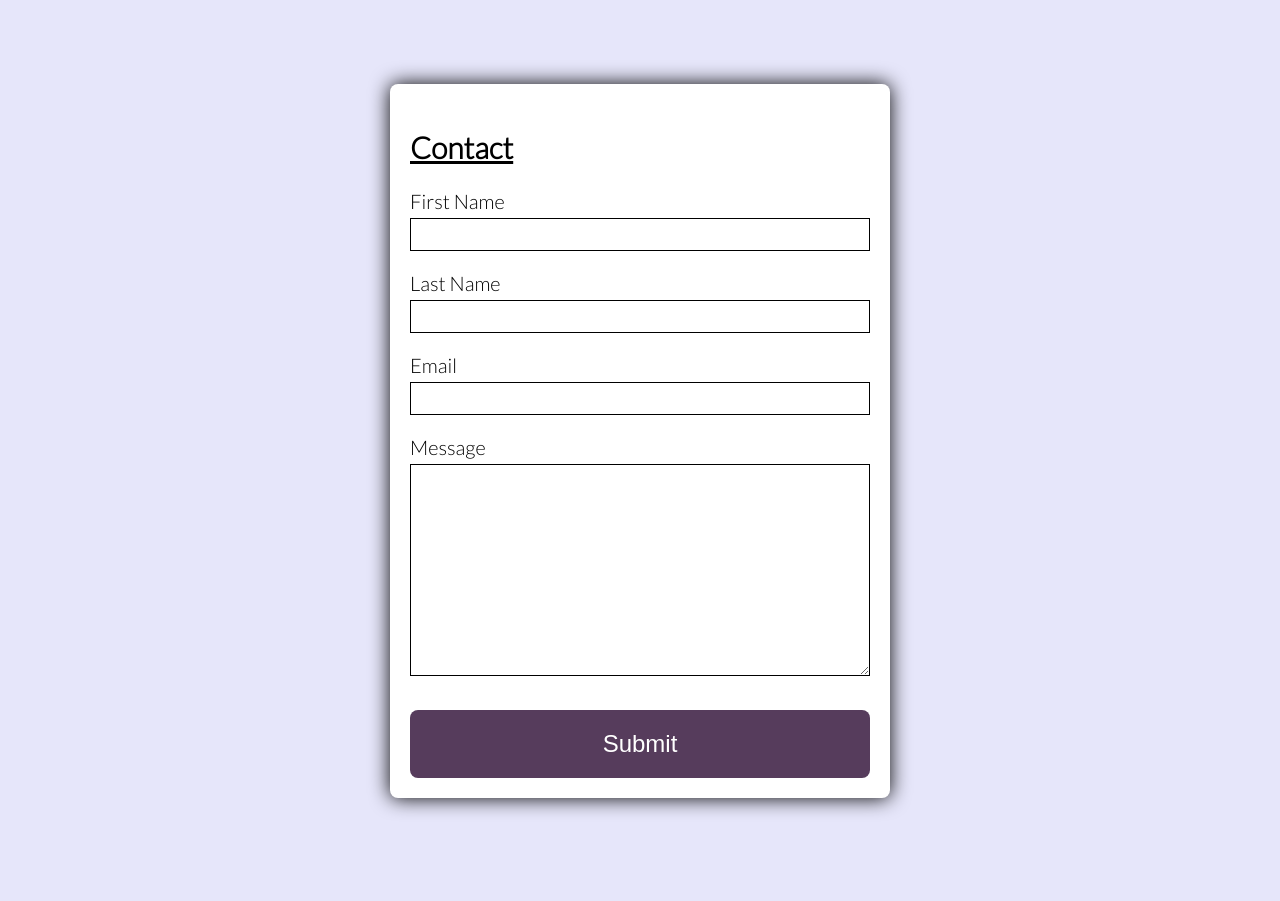
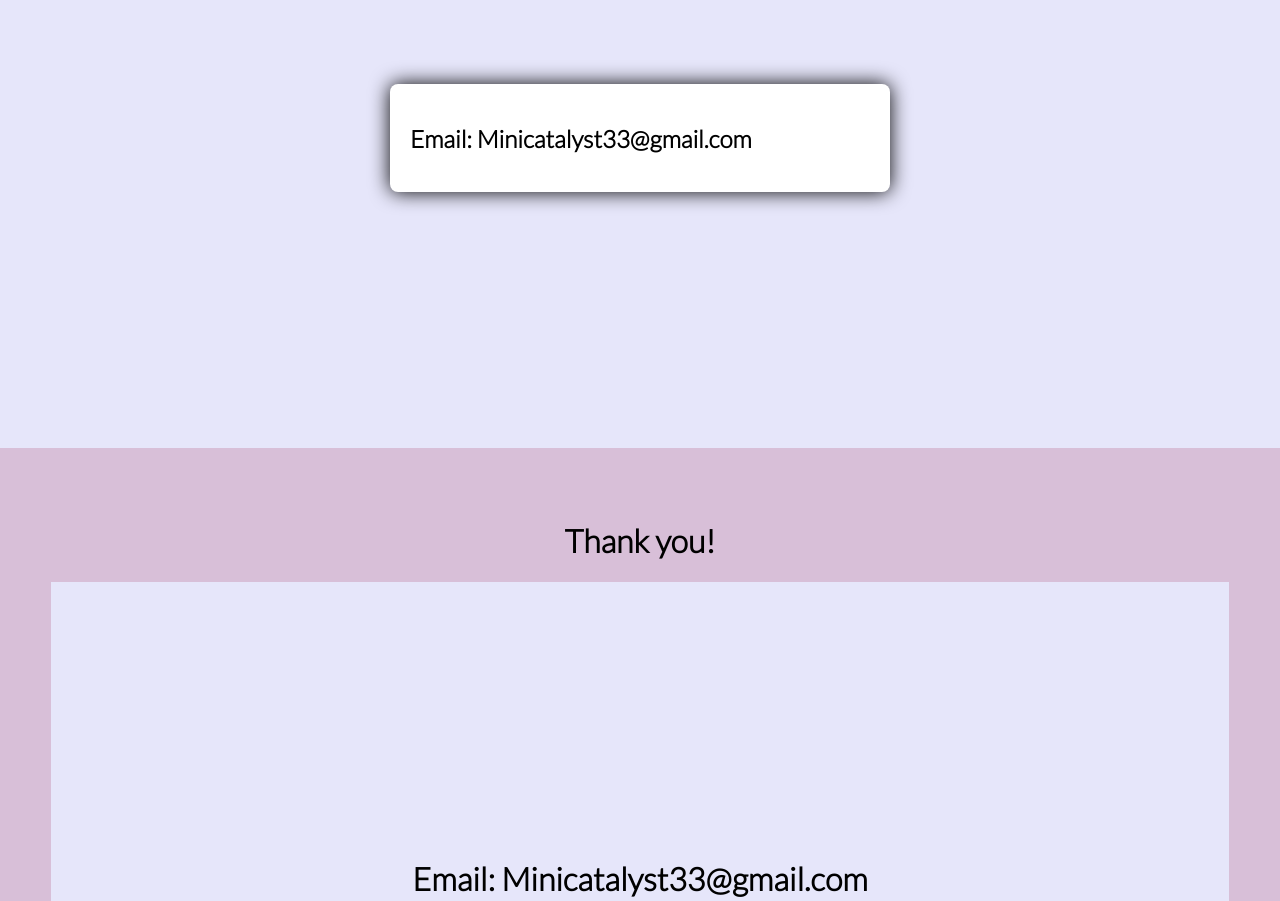
Before and after one commit to minicatalyst/Portfolio, a plain HTML site: page root/index.html in a window 1280 px wide. Shown: the part 2300-3201 px from the top of the page. Drawn offline with Linux system fonts and the light colour scheme.

Commit message:
Update index.html

```diff
--- a/root/index.html
+++ b/root/index.html
@@ -9,7 +9,7 @@
   <ul class="nav-list">
     <li><a href="#welcome-section"> About </a> </li>
     <li><a href="#projects-section"> Work </a> </li>
-    <li><a href="#contact-section"> Contact </a> </li>
+    <li><a href="#footer"> Contact </a> </li>
     <li><a href="https://github.com/minicatalyst/Portfolio.git"> Code </a> </li>
 
     </ul></div>
@@ -67,32 +67,9 @@
 
     <section class="contact">
       <div class="container2">
-       <form id="contact-form" action="contact.php" method="post">
 
-         <div class="form-group">
-          <h1><u>Contact</u></h1>
-           <label for="Name:">First Name</label>
-           <input type="text" id="firstname" name="Name" required>
-         </div>
-         <div class="form-group">
-           <label for="lastname">Last Name</label>
-           <input type="text" id="lastname" name="Lastname">
-           </div>
+         <h1>Email: Minicatalyst33@gmail.com </h1>
 
-           <div class="form-group">
-               <label for="Email:">Email</label>
-               <input type="email" id="email" name="Email" required>
-           </div>
-
-           <div class="form-group">
-               <label for="Message:">Message</label>
-               <textarea name="Message" id="message" cols="30" rows="10"></textarea>
-           </div>
-
-          <div class="form-group">
-           <button type="submit" id="submit">Submit</button>
-          </div>
-          <div class="response_msg"></div>
 </div>
 </div>
 </div>
@@ -105,6 +82,11 @@
  <div>
   <h1>Thank you!</h1>
  </div>
+ <div class= contact>
+    <h1>Email: Minicatalyst33@gmail.com </h1>
+ </div>
+
+
 
  <div>
    <button class="code" a href="https://github.com/minicatalyst/Portfolio.git"></a> Code
```
